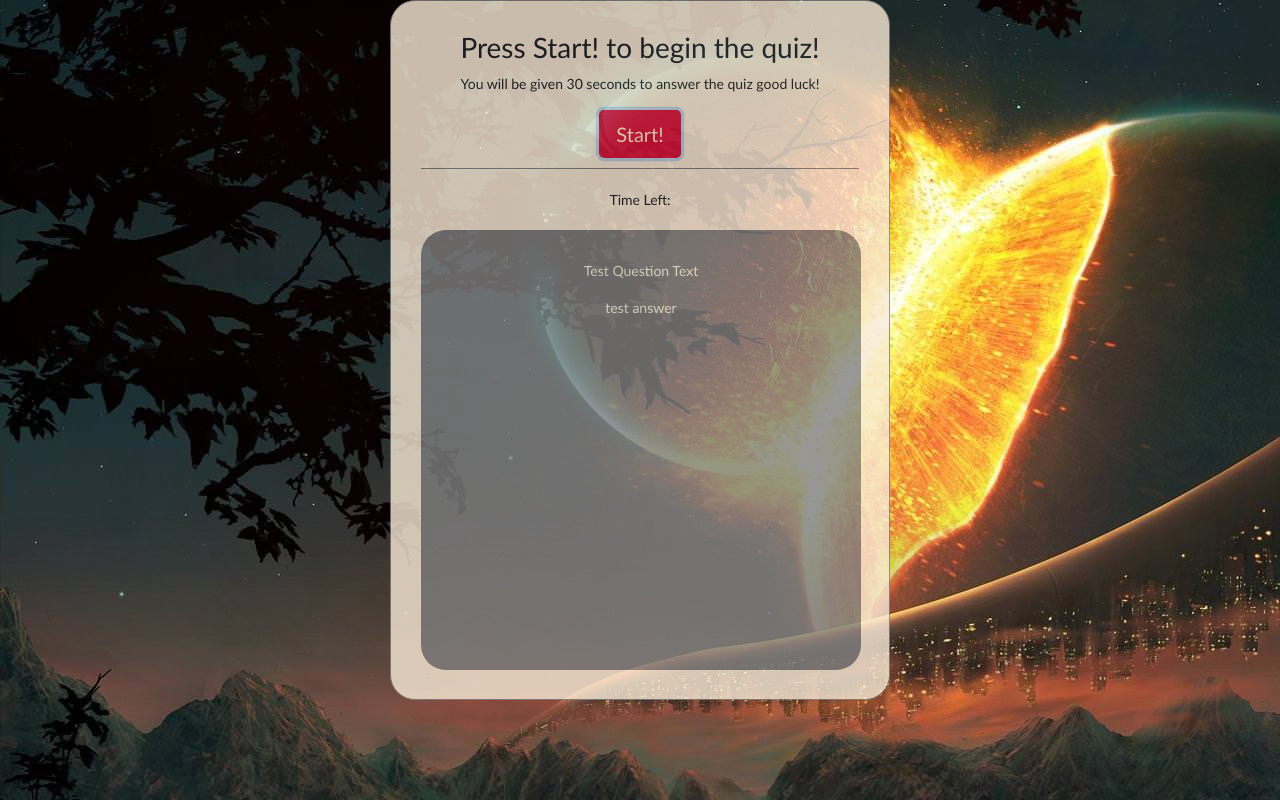
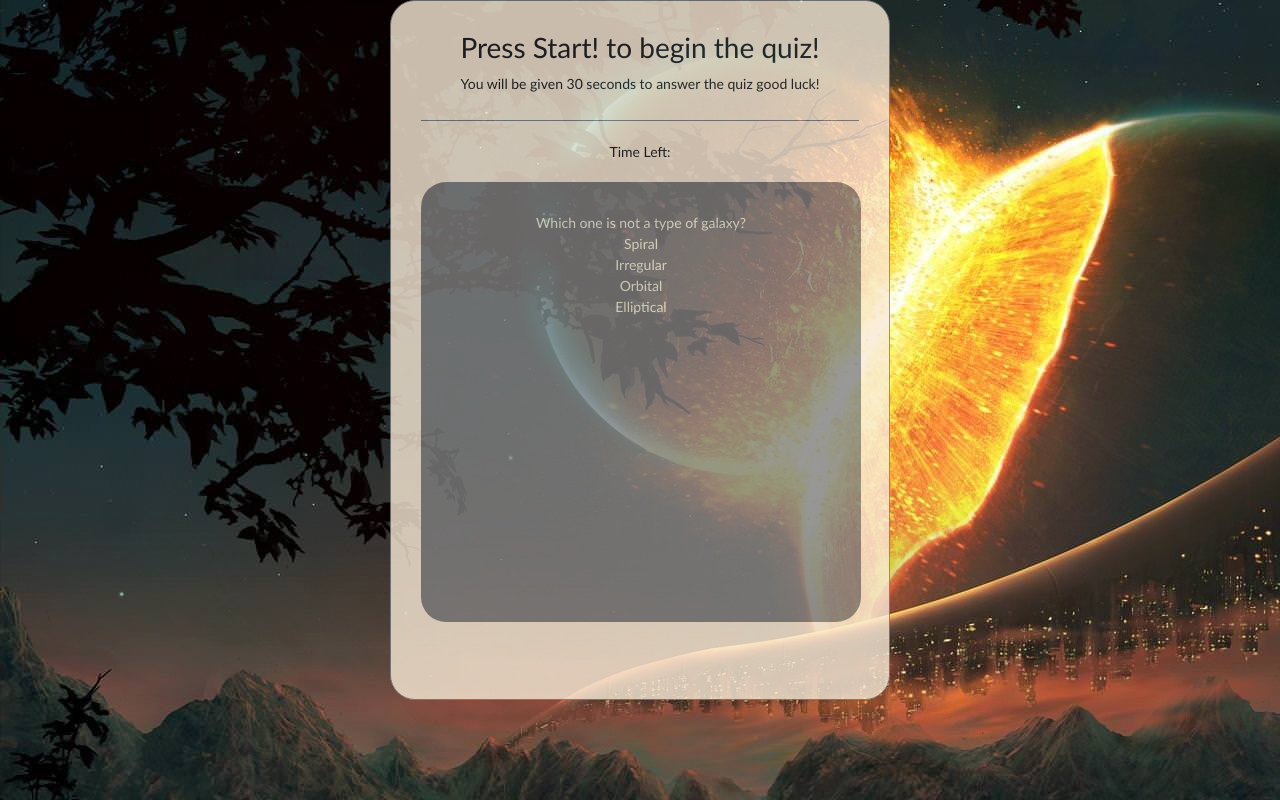
Before and after one commit to TylerCEdge/Space-Trivia, a plain HTML site: page index.html in a window 1280 px wide. Both pictures are taken after a click on the button "Start!". Drawn offline with nearby package versions, Linux system fonts and the light colour scheme.

Commit message:
question population on click and startbtn hide

```diff
--- a/assets/javascript/app.js
+++ b/assets/javascript/app.js
@@ -13,7 +13,7 @@ $(document).ready(function () {
 
     var score = 0;
 
-    var questions = [
+    var questionsList = [
         "Which one is not a type of galaxy?",
         "What process fuels the sun?",
         "What galaxy is made of old stars?"];
@@ -23,4 +23,21 @@ $(document).ready(function () {
     var answers2 = ["Spiral", "Irregular", "Lenticular", "Elliptical"];
 
 
+
+    function startGame () {
+        $("#questions").text(questionsList[0]);
+        $("#option1").text(answers0[0]);
+        $("#option2").text(answers0[1]);
+        $("#option3").text(answers0[2]);
+        $("#option4").text(answers0[3]);
+    }
+
+    $(".startBtn").on("click", function() {
+        startGame();
+        $("#vanish").hide();
+    });
+
+
+
+
 });
--- a/index.html
+++ b/index.html
@@ -16,14 +16,18 @@
         <div class="startHeader">
                 <h3>Press Start! to begin the quiz!</h3>
                 <p>You will be given 30 seconds to answer the quiz good luck!</p>
-                <a class="btn btn-active btn-lg startBtn" href="#" role="button">Start!</a>
+                <a class="btn btn-active btn-lg startBtn" id="vanish" href="#" role="button">Start!</a>
                 <div class="space"></div>
                 <div class="line"></div>
                 <div class="timer">Time Left:</div>
         </div>
         <div class="quizArea">
-            <p>Test Question Text</p>
-            <p>test answer</p>
+           <div id="questions"></div>
+           <div class="option" id="option1"></div>
+           <div class="option" id="option2"></div>
+           <div class="option" id="option3"></div>
+           <div class="option" id="option4"></div>
+           <div class="#" id="answer"></div>
         <!-- <div class="scoreArea"></div> -->
         </div>
     </div>
```
